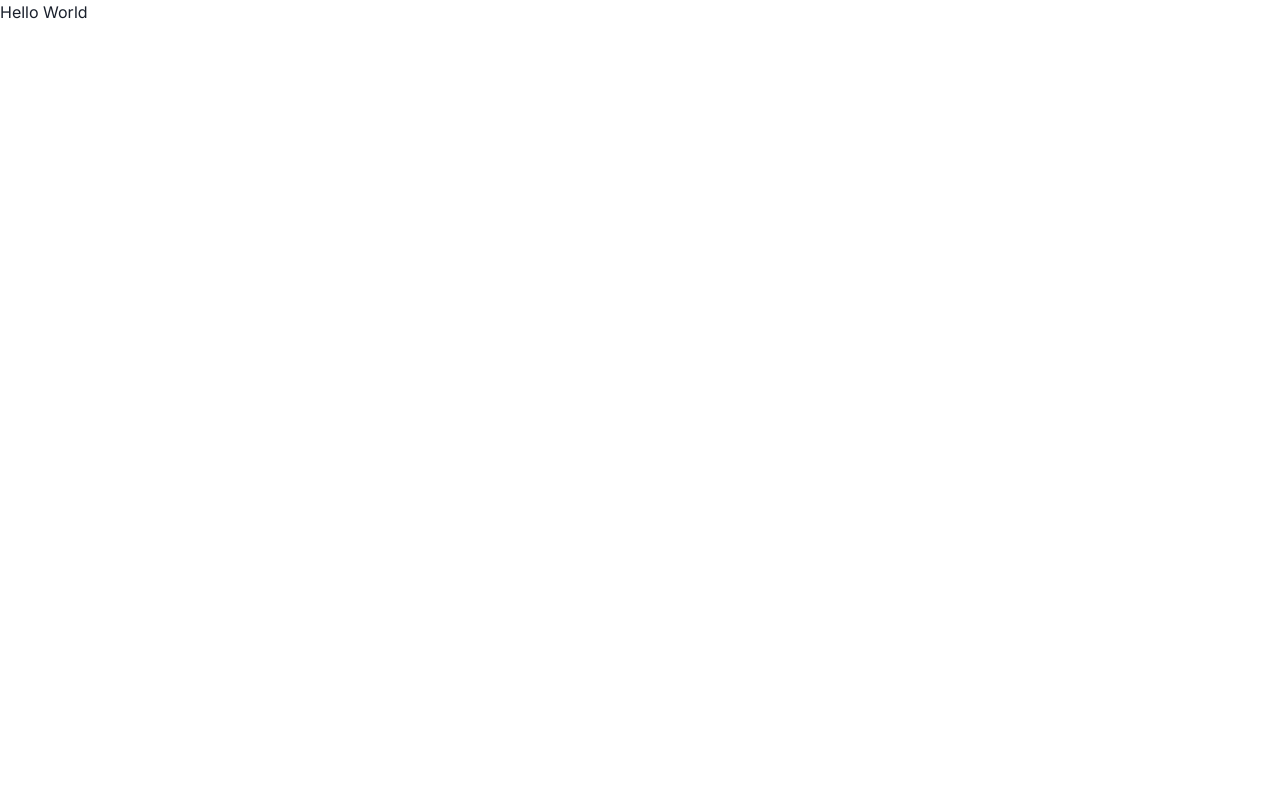
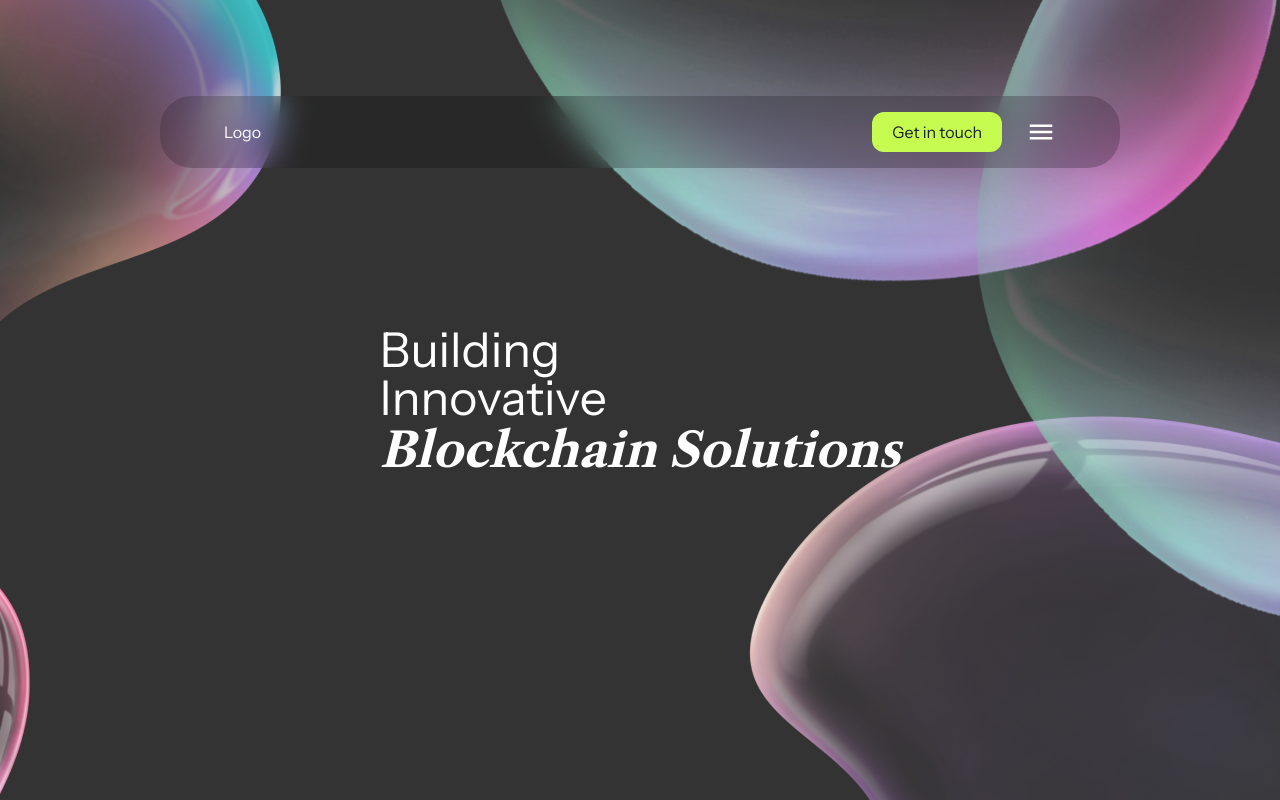
Before and after one commit to CEN-Smart/afrix-lab_design, a Next.js app: page / in a window 1280 px wide. Built offline with nearby package versions, Linux system fonts and the light colour scheme.

Commit message:
Hero section

```diff
--- a/src/app/globals.css
+++ b/src/app/globals.css
@@ -74,3 +74,7 @@
     @apply bg-background text-foreground;
   }
 }
+
+.bg-hero {
+  background: rgba(0 0 0/0.8) url('/images/bg-hero.png') no-repeat top center;
+}
--- a/src/app/layout.tsx
+++ b/src/app/layout.tsx
@@ -1,33 +1,46 @@
-import type { Metadata } from "next";
-import { Inter } from "next/font/google";
-import "./globals.css";
-import { ChakraProviders } from "@/providers/chakraprovider";
-import React from "react";
-import {cn} from "@/lib/utils";
+import type { Metadata } from 'next';
+import { Instrument_Sans, Libre_Caslon_Text } from 'next/font/google';
+import './globals.css';
+import { ChakraProviders } from '@/providers/chakraprovider';
+import React from 'react';
+import { cn } from '@/lib/utils';
+import Navbar from '@/components/header/Header';
 
-const inter = Inter({
-    subsets: ["latin"],
-    variable: "--font-inter"
+const bodyFont = Instrument_Sans({
+  subsets: ['latin'],
+  variable: '--font-body',
+});
+
+const titleFont = Libre_Caslon_Text({
+  subsets: ['latin'],
+  variable: '--font-title',
+  weight: ['400', '700'],
 });
 
 export const metadata: Metadata = {
-  title: "Afrix Lab",
-  description: "Generated by create next app",
-}
+  title: 'Afrix Lab',
+  description:
+    'Afrix Lab is a blockchain development company based in Lagos, Nigeria.',
+};
 
 type RootLayoutProps = {
-    children: React.ReactNode;
-}
+  children: React.ReactNode;
+};
 
-export default function RootLayout({
-  children}:RootLayoutProps) {
+export default function RootLayout({ children }: RootLayoutProps) {
   return (
-    <html lang="en">
-      <body  className={cn(
-          "antialiased font-inter",
-          inter.variable
-      )}>
-        <ChakraProviders>{children}</ChakraProviders>
+    <html lang='en'>
+      <body
+        className={cn(
+          'antialiased font-body',
+          bodyFont.variable,
+          titleFont.variable
+        )}
+      >
+        <ChakraProviders>
+          <Navbar />
+          {children}
+        </ChakraProviders>
       </body>
     </html>
   );
--- a/src/app/page.tsx
+++ b/src/app/page.tsx
@@ -1,7 +1,9 @@
+import Hero from '@/components/hero-section/Hero';
+
 export default function HomePage() {
-    return (
-        <div>
-        <h1>Hello World</h1>
-        </div>
-    );
+  return (
+    <>
+      <Hero />
+    </>
+  );
 }
--- /dev/null
+++ b/src/components/header/Header.tsx
@@ -0,0 +1,55 @@
+'use client';
+import { NavItems } from '@/types/navtypes';
+import NavList from './NavList';
+import { MdMenu } from 'react-icons/md';
+import { IoMdClose } from 'react-icons/io';
+import { Menu, MenuButton, MenuItem, MenuList } from '@chakra-ui/react';
+
+const navItems: NavItems[] = [
+  { linkName: 'Home', link: '/' },
+  { linkName: 'About', link: '/about' },
+  { linkName: 'Services', link: '/services' },
+];
+export default function Navbar() {
+  return (
+    <header role='banner'>
+      <div className='w-[95%] md:w-[75%] rounded-[32px] bg-black/20 backdrop-blur-[16px] px-16 h-[72px] flex items-center justify-between fixed top-[6rem] left-1/2 -translate-x-1/2'>
+        <div className='logo text-white'>Logo</div>
+        <nav className='flex items-center gap-6'>
+          <button className='flex-shrink-0 bg-cta hover:bg-ctahover transition duration-300 px-5 py-2 rounded-[12px]'>
+            Get in touch
+          </button>
+          <Menu>
+            {({ isOpen }) => (
+              <>
+                <MenuButton>
+                  {isOpen ? (
+                    <IoMdClose className='text-3xl text-white' />
+                  ) : (
+                    <MdMenu className='text-3xl text-white' />
+                  )}
+                </MenuButton>
+                <MenuList bg='rgba(0,0,0,0.1)' color='white'>
+                  {navItems.map(navObj => (
+                    <MenuItem
+                      transition='all'
+                      transitionDuration='300'
+                      _hover={{
+                        bg: 'rgba(0,0,0,0.2)',
+                      }}
+                      bg='rgba(0,0,0,0.1)'
+                      color='white'
+                      key={navObj.linkName}
+                    >
+                      <NavList navObj={navObj} />
+                    </MenuItem>
+                  ))}
+                </MenuList>
+              </>
+            )}
+          </Menu>
+        </nav>
+      </div>
+    </header>
+  );
+}
--- /dev/null
+++ b/src/components/header/NavList.tsx
@@ -0,0 +1,12 @@
+import { NavItems } from '@/types/navtypes';
+import Link from 'next/link';
+
+export default function NavList({ navObj }: { navObj: NavItems }) {
+  return (
+    <>
+      <li className='list-none'>
+        <Link href={navObj.link}>{navObj.linkName}</Link>
+      </li>
+    </>
+  );
+}
--- /dev/null
+++ b/src/components/hero-section/Hero.tsx
@@ -0,0 +1,13 @@
+export default function Hero() {
+  return (
+    <section className='bg-hero min-h-screen grid place-items-center text-white'>
+      <h1 className='md:text-3xl lg:text-5xl leading-6'>
+        <p> Building</p>
+        <p> Innovative </p>
+        <p className=' font-title italic font-[600] mt-1'>
+          Blockchain Solutions
+        </p>
+      </h1>
+    </section>
+  );
+}
--- /dev/null
+++ b/src/types/navtypes.ts
@@ -0,0 +1,3 @@
+export type NavItems = {
+  [key: string]: string;
+};
--- a/tailwind.config.ts
+++ b/tailwind.config.ts
@@ -1,87 +1,90 @@
 /** @type {import('tailwindcss').Config} */
 module.exports = {
-  darkMode: ["class"],
+  darkMode: ['class'],
   content: [
     './pages/**/*.{ts,tsx}',
     './components/**/*.{ts,tsx}',
     './app/**/*.{ts,tsx}',
     './src/**/*.{ts,tsx}',
-	],
+  ],
   theme: {
     screens: {
-      xs: "30em",
-      sm: "40em",
-      md: "48em",
-      lg: "62em",
-      xl: "80em",
-      "2xl": "96em",
+      xs: '30em',
+      sm: '40em',
+      md: '48em',
+      lg: '62em',
+      xl: '80em',
+      '2xl': '96em',
     },
     container: {
       center: true,
-      padding: "2rem",
+      padding: '2rem',
     },
     extend: {
-        fontFamily: {
-            inter: ['var(--font-inter)'],
-        },
+      fontFamily: {
+        body: ['var(--font-body)'],
+        title: ['var(--font-title)'],
+      },
       colors: {
-        border: "hsl(var(--border))",
-        input: "hsl(var(--input))",
-        ring: "hsl(var(--ring))",
-        background: "hsl(var(--background))",
-        foreground: "hsl(var(--foreground))",
+        cta: '#C6FC50',
+        ctahover: '#B5F93E',
+        border: 'hsl(var(--border))',
+        input: 'hsl(var(--input))',
+        ring: 'hsl(var(--ring))',
+        background: 'hsl(var(--background))',
+        foreground: 'hsl(var(--foreground))',
         primary: {
-          DEFAULT: "hsl(var(--primary))",
-          foreground: "hsl(var(--primary-foreground))",
+          DEFAULT: 'hsl(var(--primary))',
+          foreground: 'hsl(var(--primary-foreground))',
         },
         secondary: {
-          DEFAULT: "hsl(var(--secondary))",
-          foreground: "hsl(var(--secondary-foreground))",
+          DEFAULT: 'hsl(var(--secondary))',
+          foreground: 'hsl(var(--secondary-foreground))',
         },
         destructive: {
-          DEFAULT: "hsl(var(--destructive))",
-          foreground: "hsl(var(--destructive-foreground))",
+          DEFAULT: 'hsl(var(--destructive))',
+          foreground: 'hsl(var(--destructive-foreground))',
         },
         muted: {
-          DEFAULT: "hsl(var(--muted))",
-          foreground: "hsl(var(--muted-foreground))",
+          DEFAULT: 'hsl(var(--muted))',
+          foreground: 'hsl(var(--muted-foreground))',
         },
         accent: {
-          DEFAULT: "hsl(var(--accent))",
-          foreground: "hsl(var(--accent-foreground))",
+          DEFAULT: 'hsl(var(--accent))',
+          foreground: 'hsl(var(--accent-foreground))',
         },
         popover: {
-          DEFAULT: "hsl(var(--popover))",
-          foreground: "hsl(var(--popover-foreground))",
+          DEFAULT: 'hsl(var(--popover))',
+          foreground: 'hsl(var(--popover-foreground))',
         },
         card: {
-          DEFAULT: "hsl(var(--card))",
-          foreground: "hsl(var(--card-foreground))",
+          DEFAULT: 'hsl(var(--card))',
+          foreground: 'hsl(var(--card-foreground))',
         },
       },
       borderRadius: {
-        lg: "var(--radius)",
-        md: "calc(var(--radius) - 2px)",
-        sm: "calc(var(--radius) - 4px)",
+        lg: 'var(--radius)',
+        md: 'calc(var(--radius) - 2px)',
+        sm: 'calc(var(--radius) - 4px)',
       },
       keyframes: {
-        "accordion-down": {
+        'accordion-down': {
           from: { height: 0 },
-          to: { height: "var(--radix-accordion-content-height)" },
+          to: { height: 'var(--radix-accordion-content-height)' },
         },
-        "accordion-up": {
-          from: { height: "var(--radix-accordion-content-height)" },
+        'accordion-up': {
+          from: { height: 'var(--radix-accordion-content-height)' },
           to: { height: 0 },
         },
       },
       animation: {
-        "accordion-down": "accordion-down 0.2s ease-out",
-        "accordion-up": "accordion-up 0.2s ease-out",
+        'accordion-down': 'accordion-down 0.2s ease-out',
+        'accordion-up': 'accordion-up 0.2s ease-out',
       },
     },
   },
-  plugins: [require("tailwindcss-animate")],
-  corePlugins:{
-    preflight:false
-  }
-}
+  plugins: [require('tailwindcss-animate')],
+  corePlugins: {
+    preflight: false,
+  },
+};
```
Also changed, not shown: public/images/bg-hero.png (added), 1 other file (tests, documents, lock files or other folders).
